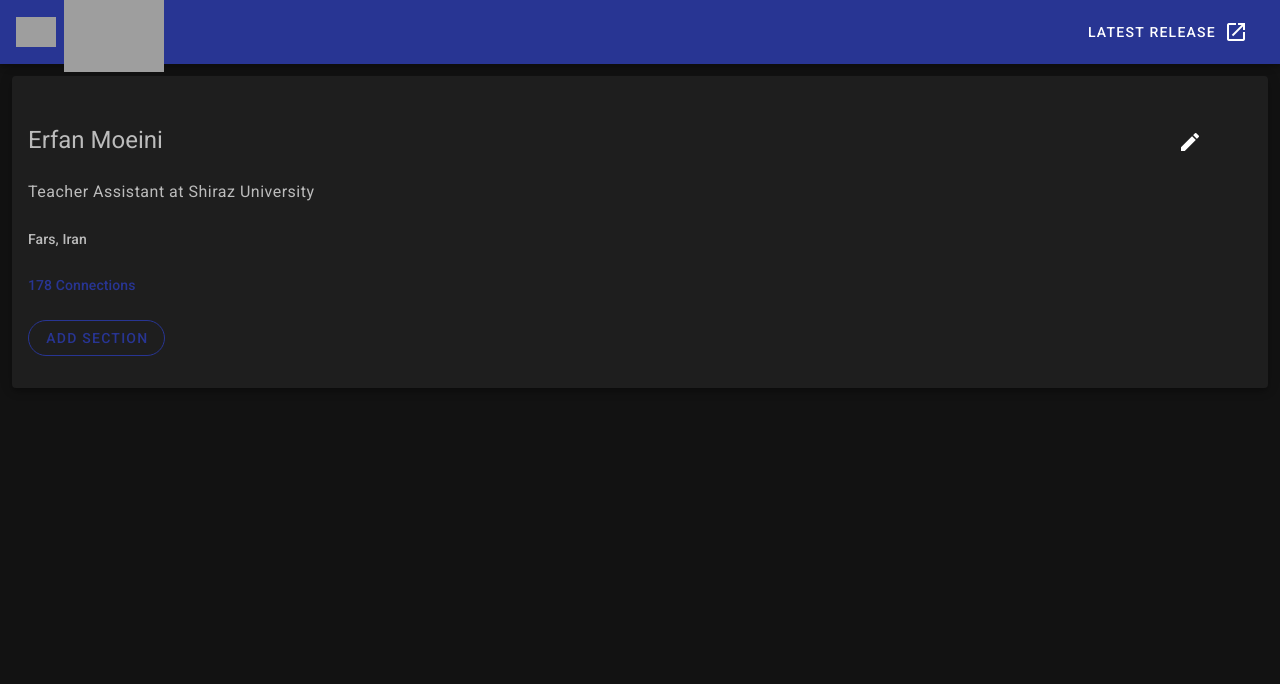
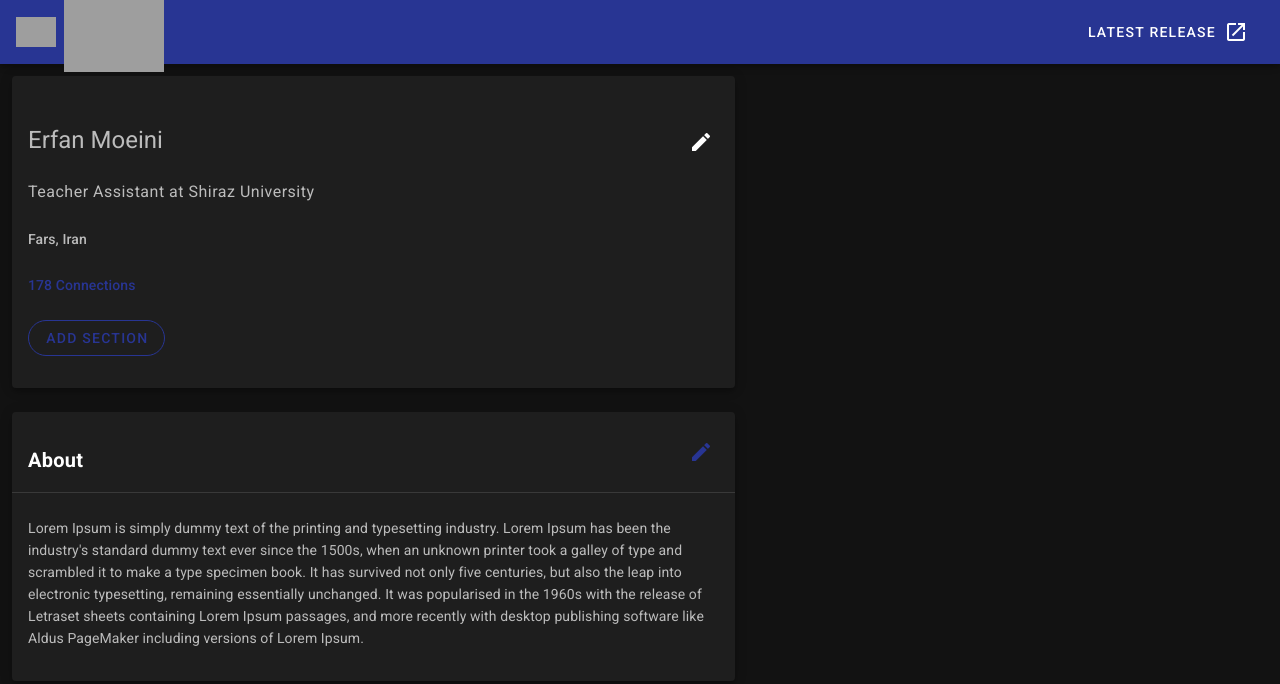
Before and after one commit to alpharmike/linkedin-webapp, a Vue app: page /profile in a window 1280 px wide. Shown: the top 684 px of the page. Built offline with nearby package versions, Linux system fonts and the light colour scheme; grey boxes are pictures that could not be loaded; what vue-country-region-select, vue-tel-input would draw is missing.

Commit message:
Add about form and section to profile

```diff
--- a/src/components/Cards/CustomCard.vue
+++ b/src/components/Cards/CustomCard.vue
@@ -1,8 +1,8 @@
 <template>
   <v-card :loading="cardLoading" :disabled="disabled" elevation="5">
     <v-card-title class="my-0 py-0 font-weight-bold">
-      <v-row justify="space-between">
-        <v-col class="justify-start align-center" :cols="!headerButton ? 12 : 10">
+      <v-row justify="space-between" class="align-center">
+        <v-col class="justify-start align-center" :cols="!headerButton ? 12 : 11">
           <slot name="header">
             <v-icon v-if="icon" class="flex-unset">{{ icon }}</v-icon>&nbsp;
             <p :class="{'text-center': centerTitle && !headerButton}">
@@ -10,17 +10,19 @@
             </p>
           </slot>
         </v-col>
-        <v-col class="align-center my-2" cols="2" v-if="headerButton">
+        <v-col class="align-center my-2" cols="1" v-if="headerButton">
           <slot name="header-button">
             <v-btn
               v-if="headerButton"
               :loading="btnLoading || cardLoading"
               :disabled="btnLoading || cardLoading"
               depressed
+              icon
               :color="btnColor"
               class="flex-unset ma-0"
               @click="$emit('header-button-click')"
-            >{{ headerButton }}
+            >
+              <v-icon>{{headerButtonIcon}}</v-icon>
             </v-btn>
           </slot>
         </v-col>
@@ -42,7 +44,8 @@
     props: {
       title: {type: String, default: ''},
       icon: {type: String},
-      headerButton: {},
+      headerButton: {type: Boolean, default: false},
+      headerButtonIcon: {type: String, default: ""},
       centerTitle: {type: Boolean, default: false},
       btnLoading: {type: Boolean, default: false},
       cardLoading: {type: Boolean, default: false},
--- /dev/null
+++ b/src/components/Forms/AboutForm.vue
@@ -0,0 +1,79 @@
+<template>
+  <custom-card title="Add Skills" :card-loading="submitLoading">
+    <template v-slot:body>
+      <v-form @submit.prevent="submitForm">
+        <v-row>
+          <v-col cols="12">
+            <v-textarea
+              label="Summary"
+              v-model="summary"
+              clearable
+              outlined
+              dense
+              auto-grow
+            ></v-textarea>
+          </v-col>
+        </v-row>
+      </v-form>
+    </template>
+    <template v-slot:actions>
+      <v-btn
+        class="mx-4 px-5 my-1"
+        large
+        color="primary"
+        rounded
+        type="submit"
+        :disabled="submitLoading"
+        @click="$emit('close')"
+        small
+        outlined
+
+      >
+        Cancel
+      </v-btn>
+      <v-spacer/>
+      <v-btn
+        class="mx-4 px-5 my-1"
+        large
+        color="primary"
+        rounded
+        width="150"
+        type="submit"
+        :loading="submitLoading"
+        :disabled="submitLoading"
+        @click="submitForm"
+        small
+      >
+        Submit
+      </v-btn>
+    </template>
+  </custom-card>
+</template>
+
+<script>
+  import CustomCard from "../Cards/CustomCard";
+
+  export default {
+    name: "AboutForm",
+    components: {CustomCard},
+    data() {
+      return {
+        // Set it to value from profile at mounted/created
+        summary: "",
+        submitLoading: false
+      }
+    },
+
+    methods: {
+      submitForm() {
+        this.submitLoading = true;
+
+
+      }
+    }
+  }
+</script>
+
+<style scoped>
+
+</style>
--- /dev/null
+++ b/src/components/Profile/AboutSection.vue
@@ -0,0 +1,28 @@
+<template>
+  <custom-card title="About" header-button header-button-icon="mdi-pencil" @header-button-click="$emit('edit')">
+    <template v-slot:body>
+      <span>
+        {{about}}
+      </span>
+    </template>
+  </custom-card>
+</template>
+
+<script>
+  import CustomCard from "../Cards/CustomCard";
+
+  export default {
+    name: "AboutSection",
+    components: {CustomCard},
+    data() {
+      return {
+        // Set it to value from profile at mounted/created
+        about: "Lorem Ipsum is simply dummy text of the printing and typesetting industry. Lorem Ipsum has been the industry's standard dummy text ever since the 1500s, when an unknown printer took a galley of type and scrambled it to make a type specimen book. It has survived not only five centuries, but also the leap into electronic typesetting, remaining essentially unchanged. It was popularised in the 1960s with the release of Letraset sheets containing Lorem Ipsum passages, and more recently with desktop publishing software like Aldus PageMaker including versions of Lorem Ipsum."
+      }
+    }
+  }
+</script>
+
+<style scoped>
+
+</style>
--- a/src/views/Profile/Profile.vue
+++ b/src/views/Profile/Profile.vue
@@ -1,8 +1,16 @@
 <template>
   <v-container fluid>
     <v-row>
-      <v-col>
-        <ProfileSummary @section-selected="openSectionDialog" />
+      <v-col cols="7">
+        <v-row justify="space-between">
+          <v-col cols="12">
+            <ProfileSummary @section-selected="openSectionDialog" />
+          </v-col>
+
+          <v-col cols="12">
+            <about-section @edit="dialogs.about = true" />
+          </v-col>
+        </v-row>
       </v-col>
     </v-row>
 
@@ -26,6 +34,11 @@
         <skill-form @close="dialogs.skills = false" />
       </template>
     </custom-dialog>
+    <custom-dialog :show.sync="dialogs.about">
+      <template v-slot:body>
+        <about-form @close="dialogs.about = false" />
+      </template>
+    </custom-dialog>
   </v-container>
 </template>
 
@@ -36,10 +49,14 @@
   import IntroForm from "../../components/Forms/IntroForm";
   import AccomplishmentForm from "../../components/Forms/AccomplishmentForm";
   import SkillForm from "../../components/Forms/SkillForm";
+  import AboutSection from "../../components/Profile/AboutSection";
+  import AboutForm from "../../components/Forms/AboutForm";
 
   export default {
     name: "Profile",
-    components: {SkillForm, AccomplishmentForm, IntroForm, BackgroundForm, CustomDialog, ProfileSummary},
+    components: {
+      AboutForm,
+      AboutSection, SkillForm, AccomplishmentForm, IntroForm, BackgroundForm, CustomDialog, ProfileSummary},
     data() {
       return {
         dialogs: {
@@ -47,6 +64,7 @@
           intro: false,
           accomplishments: false,
           skills: false,
+          about: false
         }
       }
     },
```
